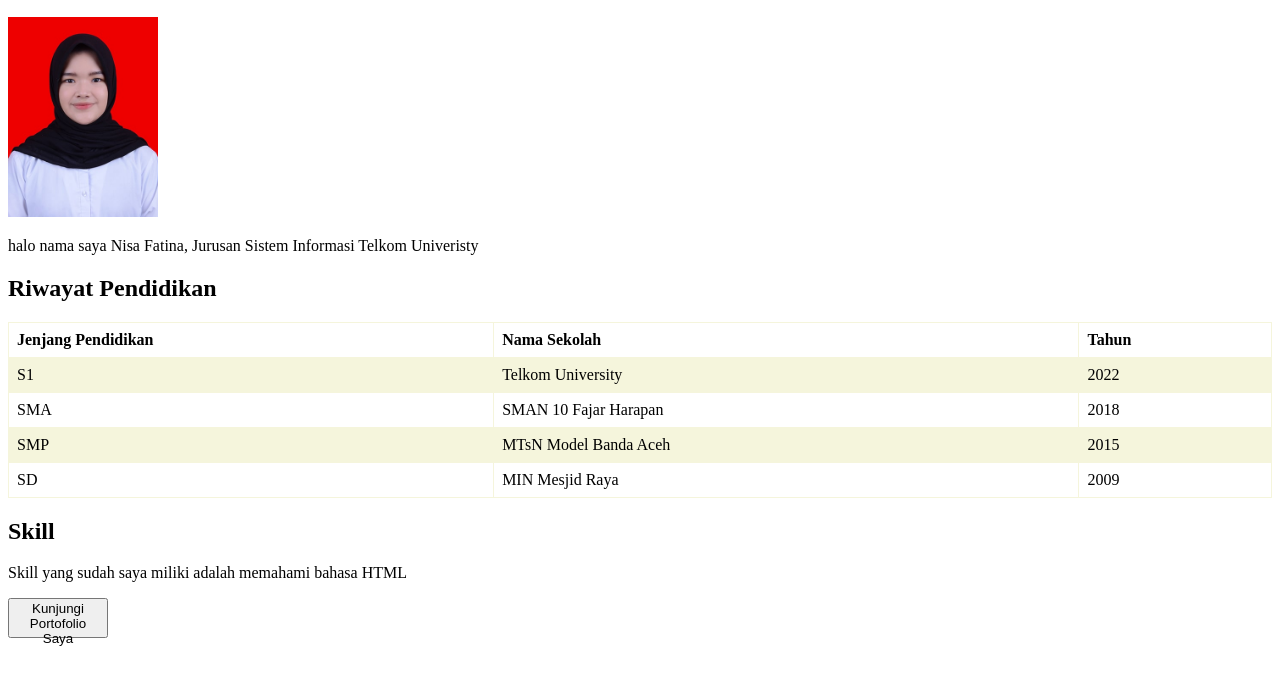
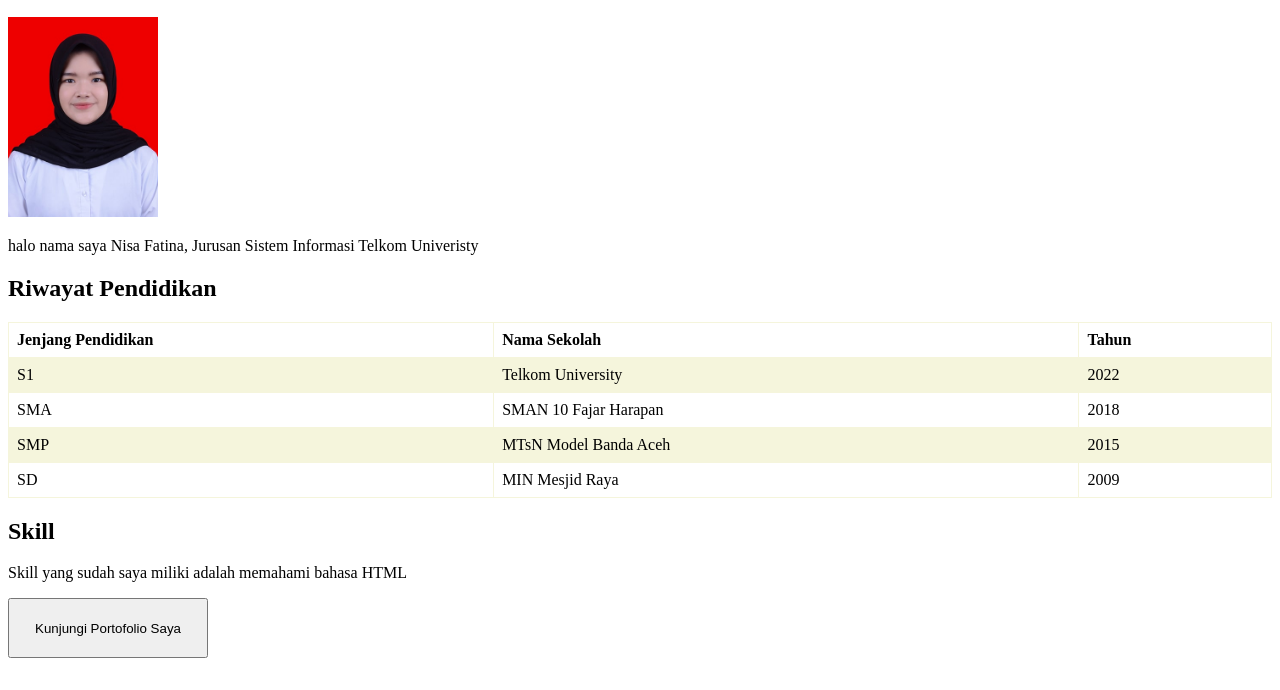
Before and after one commit to nisafatina/WAD_NISA-FATINA, a plain HTML site: page index.html in a window 1280 px wide. Shown: the part 110-800 px from the top of the page. Drawn offline with Linux system fonts and the light colour scheme.

Commit message:
Update index.html

```diff
--- a/index.html
+++ b/index.html
@@ -71,7 +71,7 @@ tr:nth-child(even) {
 <p> Skill yang sudah saya miliki adalah memahami bahasa HTML
 </p>
 <a href="https://nisafatina.github.io/Porto_NisaFatina/" target="_blank">
-        <button style="width:100px;height:40px;" >
+        <button style="width:200px;height:60px;" >
         Kunjungi Portofolio Saya
     </button> </a>
 </body>
```
